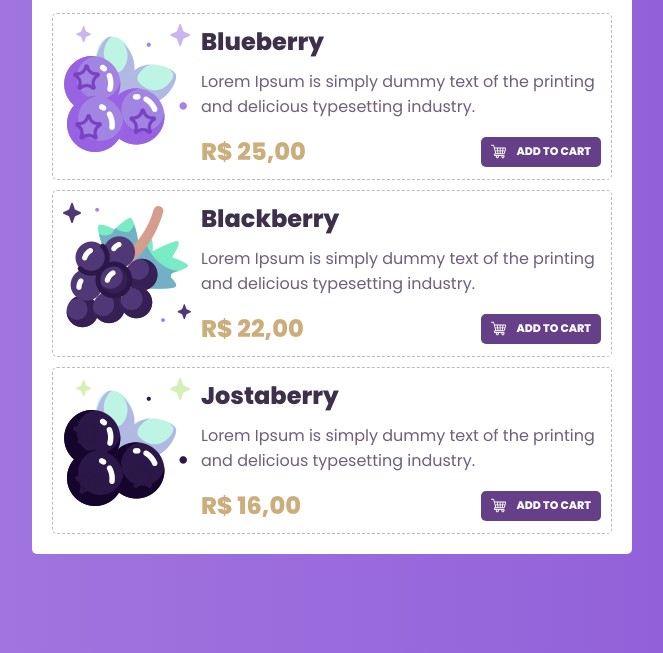
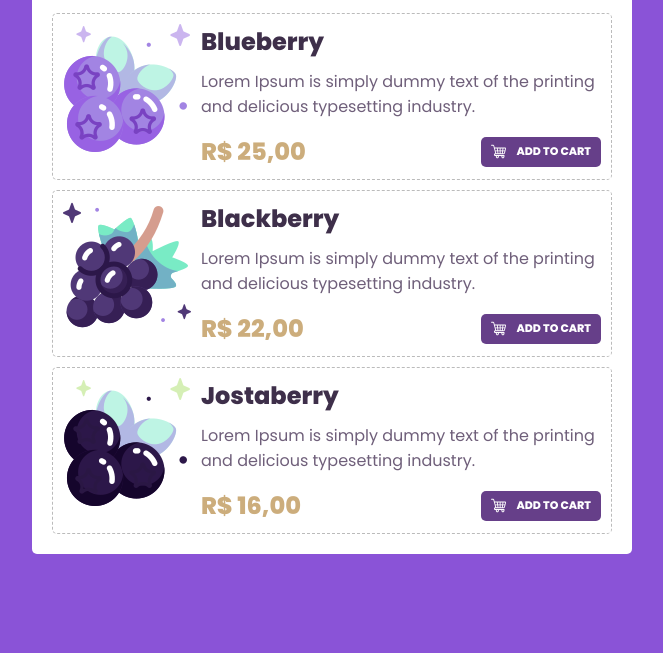
Before and after one commit to 4lex-passos/Shopping-Cart-with-React-Redux, a React app: page / in a window 1280 px wide. Shown: the part 147-800 px from the top of the page, without its empty margins (308-971 px from the left). Built offline with nearby package versions, Linux system fonts and the light colour scheme.

Commit message:
Update index.css

```diff
--- a/src/index.css
+++ b/src/index.css
@@ -8,7 +8,7 @@
     font-family: "Poppins", sans-serif;
 }
 body {
-    background-image: linear-gradient(to right, #a67ee1, #8c58d7);
+    background-image: linear-gradient(20 , #a67ee1, #8c58d7);
     background-color: #8a53d7;
     display: flex;
     flex-wrap: wrap;
```
